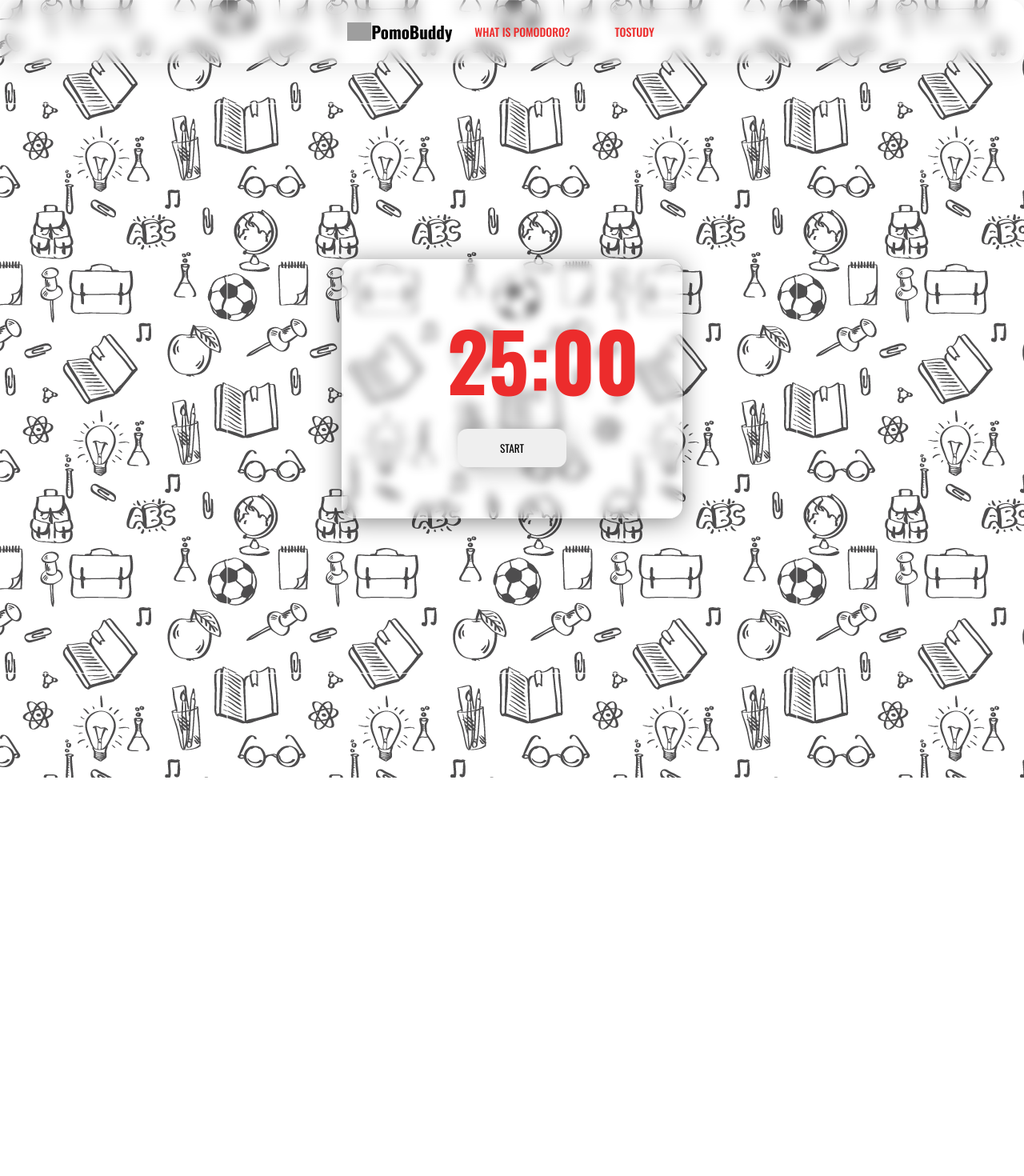
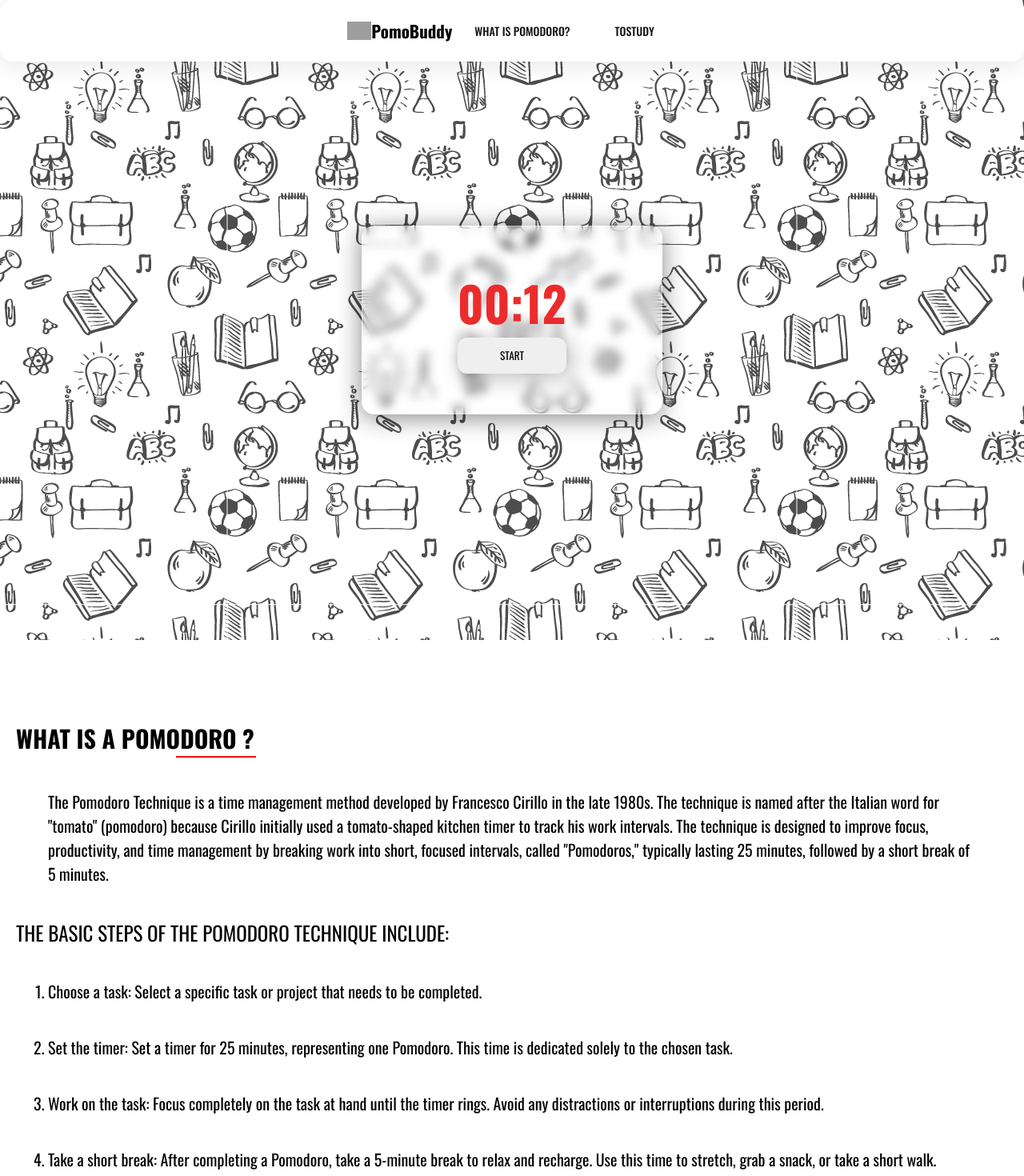
Before and after one commit to vermenea/PomoBuddy, a React (Vite) app: page / in a window 1280 px wide. Shown: the top 1470 px of the page at 80% size. Before the commit the page ends 972 px from the top, so only its background shows below. Built offline with nearby package versions, Linux system fonts and the light colour scheme; grey boxes are pictures that could not be loaded.

Commit message:
features: created description section

```diff
--- a/index.html
+++ b/index.html
@@ -4,7 +4,7 @@
     <meta charset="UTF-8" />
     <link rel="icon" type="image/svg+xml" href="./public/webicon.png" />
     <meta name="viewport" content="width=device-width, initial-scale=1.0" />
-    <title>Vite + React</title>
+    <title>PomoBuddy</title>
   </head>
   <body>
     <div id="root"></div>
--- a/src/App.jsx
+++ b/src/App.jsx
@@ -4,12 +4,14 @@ import viteLogo from '/vite.svg';
 import './index.css';
 import Timer from './components/Timer/Timer';
 import NavBar from './components/NavBar/NavBar';
+import Pomodoro from './components/Pomodoro/Pomodoro';
 
 function App() {
 	return (
 		<>
 			<NavBar />
 			<Timer />
+			<Pomodoro />
 		</>
 	);
 }
--- a/src/components/NavBar/NavBar.css
+++ b/src/components/NavBar/NavBar.css
@@ -1,6 +1,7 @@
 .navbar {
 	position: fixed;
 	width: 100%;
+	z-index: 500;
 }
 .nav-list {
 	display: flex;
@@ -11,9 +12,7 @@
 	background: rgba(255, 255, 255, 0);
 	border-radius: 16px;
 	box-shadow: 0 4px 30px rgba(0, 0, 0, 0.1);
-	backdrop-filter: blur(8.7px);
-	-webkit-backdrop-filter: blur(8.7px);
-	border: 1px solid rgba(255, 255, 255, 0.14);
+	background-color: #fff;
 }
 .nav-item {
 	display: flex;
@@ -27,7 +26,7 @@
 	text-decoration: none;
 	font-weight: 500;
 	text-transform: uppercase;
-	color: #ec2c2c;
+	color: #161515;
 }
 .nav-item a:hover {
 	color: #6b6969;
--- a/src/components/NavBar/NavBar.jsx
+++ b/src/components/NavBar/NavBar.jsx
@@ -9,7 +9,7 @@ export default function NavBar() {
 					<h1>PomoBuddy</h1>
 				</li>
 				<li className='nav-item'>
-					<a href='#'>what is pomodoro?</a>
+					<a href='#pomodoro'>what is pomodoro?</a>
 				</li>
 				<li className='nav-item'>
 					<a href='#'>tostudy</a>
--- /dev/null
+++ b/src/components/Pomodoro/Pomodoro.css
@@ -0,0 +1,27 @@
+.pomodoro-section {
+	height: 100svh;
+	margin: 10em 2em;
+	background-color: #fff;
+	font-family: 'Oswald', sans-serif;
+}
+#pomodoro {
+	font-size: 3rem;
+	text-transform: uppercase;
+}
+.bold-text {
+	text-transform: uppercase;
+	font-size: 2.5rem;
+}
+.text,
+.step {
+	font-size: 2rem;
+	margin: 2em;
+}
+.step {
+	list-style: number;
+}
+hr {
+	width: 100px;
+	margin: 0 20em;
+	border: 1.5px solid red;
+}
--- /dev/null
+++ b/src/components/Pomodoro/Pomodoro.jsx
@@ -0,0 +1,30 @@
+import './Pomodoro.css';
+export default function Pomodoro() {
+	return (
+		<section className="pomodoro-section">
+			<header>
+				<h1 id='pomodoro'>What is a pomodoro ?</h1>
+                <hr></hr>
+                </header>
+				<p className='text'>
+					The Pomodoro Technique is a time management method developed by
+					Francesco Cirillo in the late 1980s. The technique is named after the
+					Italian word for "tomato" (pomodoro) because Cirillo initially used a
+					tomato-shaped kitchen timer to track his work intervals. The technique
+					is designed to improve focus, productivity, and time management by
+					breaking work into short, focused intervals, called "Pomodoros,"
+					typically lasting 25 minutes, followed by a short break of 5 minutes.
+				</p>
+                <ul>
+                    <p className='bold-text'>The basic steps of the Pomodoro Technique include:</p>
+
+                    <li className='step'>Choose a task: Select a specific task or project that needs to be completed.</li>
+                    <li className='step'>Set the timer: Set a timer for 25 minutes, representing one Pomodoro. This time is dedicated solely to the chosen task.</li>
+                    <li className='step'>Work on the task: Focus completely on the task at hand until the timer rings. Avoid any distractions or interruptions during this period.</li>
+                    <li className='step'>Take a short break: After completing a Pomodoro, take a 5-minute break to relax and recharge. Use this time to stretch, grab a snack, or take a short walk.</li>
+                    <li className='step'>Repeat: Repeat the process with another Pomodoro. After completing four Pomodoros, take a longer break of 15-30 minutes.</li>
+                </ul>
+
+		</section>
+	);
+}
--- a/src/components/Timer/Timer.css
+++ b/src/components/Timer/Timer.css
@@ -4,8 +4,9 @@
 	grid-template-rows: repeat(3, 1fr);
 	grid-column: 3/5;
 	grid-row: 3/5;
-	width: 100%;
+	min-width: max-content;
 	padding: 5em;
+	margin: 1em;
 	background: rgba(255, 255, 255, 0.212);
 	border-radius: 16px;
 	box-shadow: 0 4px 30px rgba(0, 0, 0, 0.479);
@@ -18,7 +19,7 @@
 	grid-row: 1/3;
 	grid-column: 2/4;
 	text-align: center;
-	font-size: 10rem;
+	font-size: 6rem;
 	font-weight: 700;
 	/* font-family: 'VT323', monospace; */
 	font-family: 'Oswald', sans-serif;
@@ -27,7 +28,6 @@
 .startBtn {
 	grid-row: 3/4;
 	grid-column: 2/4;
-	margin: 1em;
 	text-transform: uppercase;
 	font-family: 'Oswald', sans-serif;
 	border: none;
@@ -41,3 +41,14 @@
 	transform: scale(0.8);
 	box-shadow: 3px 2px 22px 1px rgba(0, 0, 0, 0.24);
 }
+@media screen and (max-width: 376px) {
+	.time {
+	  font-size: 4rem;
+	}
+  }
+
+  @media screen and (min-width: 764px) {
+	.time {
+	  font-size: 6rem;
+	}
+  }
--- a/src/components/Timer/Timer.jsx
+++ b/src/components/Timer/Timer.jsx
@@ -1,12 +1,15 @@
 import { useState, useRef } from 'react';
 import './Timer.css';
+import ring from '../../../public/ring.mp3';
 export default function Timer() {
-	const [time, setTime] = useState('25:00');
+	const [time, setTime] = useState('00:12');
 	const [isRunning, setIsRunning] = useState(false);
 	const currentTime = useRef(null);
+	const audioRef = useRef(new Audio(ring));
 
 	function handleStart() {
 		setIsRunning(true);
+
 		const intervalId = setInterval(() => {
 		  setTime((prevTime) => {
 			let [minutes, seconds] = prevTime.split(':');
@@ -14,14 +17,26 @@ export default function Timer() {
 			seconds = parseInt(seconds, 10) - 1;
 
 			if (seconds < 0) {
+			  if (minutes === 0) {
+				setIsRunning(false);
+				clearInterval(intervalId);
+				return '25:00';
+			  }
+
 			  seconds = 59;
 			  minutes -= 1;
 			}
+
+			if (minutes === 0 && seconds === 6) {
+				audioRef.current.play();
+			  }
+
 			return `${minutes.toString().padStart(2, '0')}:${seconds
 			  .toString()
 			  .padStart(2, '0')}`;
 		  });
 		}, 1000);
+
 		currentTime.current = intervalId;
 	  }
 	function handleStop() {
--- a/src/index.css
+++ b/src/index.css
@@ -10,15 +10,12 @@ html {
 	font-size: 62.5%;
 }
 
-body {
-	min-height: 100vh;
+.container {
+	display: grid;
+	place-items: center;
+	height: 100svh;
+	grid-template-columns: repeat(6, 1fr);
+	grid-template-rows: repeat(6, 1fr);
 	background-image: url('../public/background.png');
 	background-position: center;
 }
-
-.container {
-	display: grid;
-	place-items: center;
-	grid-template-columns: repeat(6, 1fr);
-	grid-template-rows: repeat(6, 1fr);
-}
```
Also changed, not shown: 1 other file (tests, documents, lock files or other folders). Lines whose indentation alone changed are shown as unchanged.
